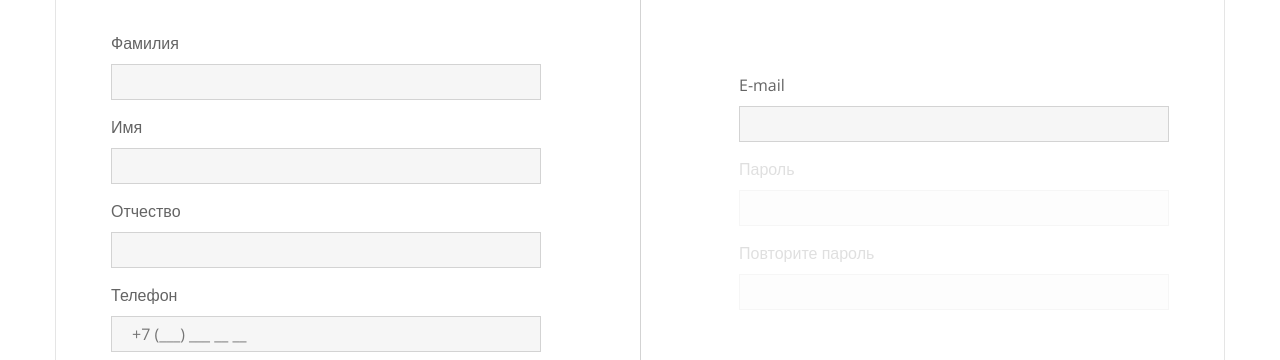
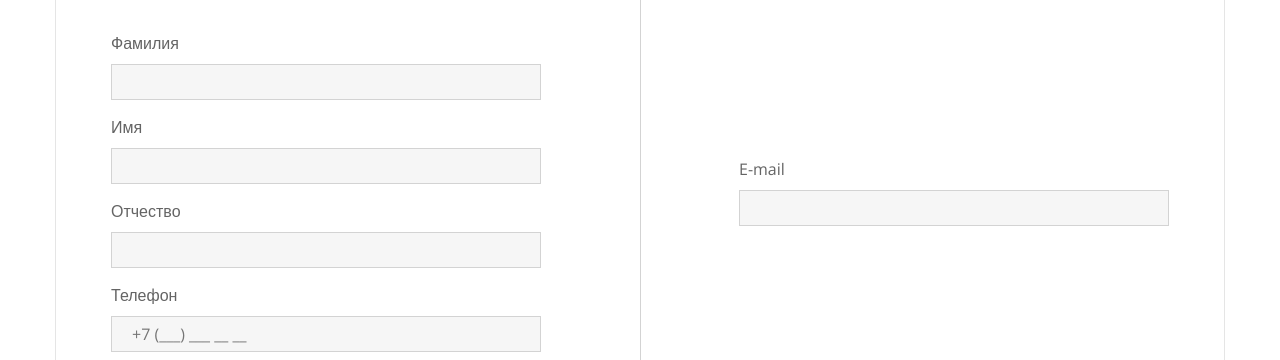
Before and after one commit to Mag1sstr/react-website-frost, a React (Vite) app: page /basket in a window 1280 px wide. Both pictures are taken after a click on the button "Оформить заказ". Shown: the part 377-737 px from the top of the page. Built offline with nearby package versions, Linux system fonts and the light colour scheme.

Commit message:
add-validation

```diff
--- a/src/components/BasketPage/BasketPage.jsx
+++ b/src/components/BasketPage/BasketPage.jsx
@@ -9,6 +9,24 @@ import Basket from "../Basket/Basket";
 export default function BasketPage() {
   let [mainStage, setMainStage] = useState(0);
   let [currentStage, setCurrentStage] = useState(1);
+  let [inputValue, setInputValue] = useState(
+    {
+      name:'',
+      surname:'',
+      patronymic:'',
+      tel:'',
+      email:'',
+    }
+  )
+  let [inputDeliveryValue, setInputDeliveryValue] = useState(
+    {
+      region:'',
+      city:'',
+      street:'',
+      house:'',
+      apartment:'',
+    }
+  )
   const stagesArray = [
     {
       name: "Корзина",
@@ -22,6 +40,8 @@ export default function BasketPage() {
         <ContactInformationPage
           setMainStage={setMainStage}
           setCurrentStage={setCurrentStage}
+          setInputValue={setInputValue}
+          inputValue={inputValue}
         />
       ),
     },
@@ -31,6 +51,8 @@ export default function BasketPage() {
         <DeliveryPage
           setMainStage={setMainStage}
           setCurrentStage={setCurrentStage}
+          setInputDeliveryValue={setInputDeliveryValue}
+          inputDeliveryValue={inputDeliveryValue}
         />
       ),
     },
@@ -39,7 +61,7 @@ export default function BasketPage() {
       component: <CompletionPage />,
     },
   ];
-  // console.log(currentStage);
+  // console.log(mainStage);
 
   return (
     <>
@@ -53,10 +75,10 @@ export default function BasketPage() {
                   <div
                     key={el.name}
                     onClick={() => {
-                      setMainStage(index < currentStage ? index : null);
+                      setMainStage(index < currentStage ? index : mainStage);
                     }}
                     className="order__link"
-                    href="#"
+                    // href="#"
                   >
                     <div
                       className={
--- a/src/components/ContactInformationPage/ContactInformationPage.jsx
+++ b/src/components/ContactInformationPage/ContactInformationPage.jsx
@@ -1,29 +1,86 @@
+import { useState } from "react";
 import "./ContactInformationPage.css";
 
 export default function ContactInformationPage(props) {
+  // let [inputValue, setInputValue] = useState(
+  //   {
+  //     name:'',
+  //     surname:'',
+  //     patronymic:'',
+  //     tel:'',
+  //     email:'',
+  //   }
+  // )
+  const [error, setError] = useState(false);
+  const [emailError, setEmailError] = useState("");
+  const re =
+    /^(([^<>()[\]\.,;:\s@\"]+(\.[^<>()[\]\.,;:\s@\"]+)*)|(\".+\"))@(([^<>()[\]\.,;:\s@\"]+\.)+[^<>()[\]\.,;:\s@\"]{2,})$/i;
+
+  // console.log(inputValue.surname);
+
   return (
     <>
       <div style={{ marginBottom: "30px" }} className="conteiner">
         <div className="contactinfo">
           <div className="contactinfo__inner">
             <h1 className="contactinfo__title">Контактные данные</h1>
+            {error ? (
+              <div style={{ color: "red" }}>Заполните все поля!</div>
+            ) : null}
             <div className="contactinfo__row">
               <div className="contactinfo__block">
                 <div className="contactinfo__input-block">
                   <p className="contactinfo__input-text">Фамилия</p>
-                  <input className="contactinfo__input" type="text" />
+                  <input
+                    value={props.inputValue.surname}
+                    onChange={(e) =>
+                      props.setInputValue({
+                        ...props.inputValue,
+                        surname: e.target.value,
+                      })
+                    }
+                    className="contactinfo__input"
+                    type="text"
+                  />
                 </div>
                 <div className="contactinfo__input-block">
                   <p className="contactinfo__input-text">Имя</p>
-                  <input className="contactinfo__input" type="text" />
+                  <input
+                    value={props.inputValue.name}
+                    onChange={(e) =>
+                      props.setInputValue({
+                        ...props.inputValue,
+                        name: e.target.value,
+                      })
+                    }
+                    className="contactinfo__input"
+                    type="text"
+                  />
                 </div>
                 <div className="contactinfo__input-block">
                   <p className="contactinfo__input-text">Отчество</p>
-                  <input className="contactinfo__input" type="text" />
+                  <input
+                    value={props.inputValue.patronymic}
+                    onChange={(e) =>
+                      props.setInputValue({
+                        ...props.inputValue,
+                        patronymic: e.target.value,
+                      })
+                    }
+                    className="contactinfo__input"
+                    type="text"
+                  />
                 </div>
                 <div className="contactinfo__input-block">
                   <p className="contactinfo__input-text">Телефон</p>
                   <input
+                    value={props.inputValue.tel}
+                    onChange={(e) =>
+                      props.setInputValue({
+                        ...props.inputValue,
+                        tel: e.target.value,
+                      })
+                    }
                     className="contactinfo__input"
                     type="tel"
                     placeholder="+7 (___) ___ __ __"
@@ -34,15 +91,25 @@ export default function ContactInformationPage(props) {
               <div className="contactinfo__block">
                 <div className="contactinfo__input-block">
                   <p className="contactinfo__input-text">E-mail</p>
-                  <input className="contactinfo__input" type="text" />
-                </div>
-                <div className="contactinfo__input-block password__opacity">
-                  <p className="contactinfo__input-text">Пароль</p>
-                  <input className="contactinfo__input" type="text" />
-                </div>
-                <div className="contactinfo__input-block password__opacity">
-                  <p className="contactinfo__input-text">Повторите пароль</p>
-                  <input className="contactinfo__input" type="text" />
+                  <div style={{ color: "red", marginBottom: "10px" }}>
+                    {emailError}
+                  </div>
+                  <input
+                    value={props.inputValue.email}
+                    onChange={(e) => {
+                      props.setInputValue({
+                        ...props.inputValue,
+                        email: e.target.value,
+                      });
+                      if (!re.test(String(e.target.value).toLowerCase())) {
+                        setEmailError("Некорректный email");
+                      } else {
+                        setEmailError("");
+                      }
+                    }}
+                    className="contactinfo__input"
+                    type="text"
+                  />
                 </div>
               </div>
             </div>
@@ -54,8 +121,19 @@ export default function ContactInformationPage(props) {
           <div className="inner">
             <button
               onClick={() => {
-                props.setMainStage(2);
-                props.setCurrentStage(3);
+                if (
+                  props.inputValue.name.length !== 0 &&
+                  props.inputValue.surname.length !== 0 &&
+                  props.inputValue.patronymic.length !== 0 &&
+                  props.inputValue.tel.length !== 0 &&
+                  props.inputValue.email.length !== 0
+                ) {
+                  props.setMainStage(2);
+                  props.setCurrentStage(3);
+                } else {
+                  setError(!error);
+                  null;
+                }
               }}
               className="payment__btn"
             >
--- a/src/components/DeliveryPage/DeliveryPage.jsx
+++ b/src/components/DeliveryPage/DeliveryPage.jsx
@@ -1,17 +1,32 @@
+import { useState } from "react";
 import "./DeliveryPage.css";
 
 export default function DeliveryPage(props) {
+  // let [inputValue, setInputValue] = useState(
+  //   {
+  //     region:'',
+  //     city:'',
+  //     street:'',
+  //     house:'',
+  //     apartment:'',
+  //   }
+  // )
+  const [error,setError] = useState(false)
   return (
     <>
       <div style={{ marginBottom: "30px" }} className="conteiner">
         <div className="deliverypage">
           <div className="deliverypage__inner">
             <p className="deliverypage__title">Доставка</p>
+            {error ? <div style={{color:'red'}}>Заполните все поля!</div> : null}
+
             <div className="deliverypage__row">
               <div className="deliverypage__block">
                 <div className="deliverypage__input-block">
                   <p className="deliverypage__input-text">Область</p>
                   <input
+                    value={props.inputDeliveryValue.region}
+                    onChange={(e)=>props.setInputDeliveryValue({...props.inputDeliveryValue, region: e.target.value})}
                     type="text"
                     className="deliverypage__input"
                     placeholder="Акмолинская область"
@@ -19,23 +34,23 @@ export default function DeliveryPage(props) {
                 </div>
                 <div className="deliverypage__input-block">
                   <p className="deliverypage__input-text">Город или поселок</p>
-                  <input type="text" className="deliverypage__input" />
+                  <input value={props.inputDeliveryValue.city} onChange={(e)=>props.setInputDeliveryValue({...props.inputDeliveryValue, city: e.target.value})} type="text" className="deliverypage__input" />
                 </div>
               </div>
               <div className="deliverypage__line"></div>
               <div className="deliverypage__block">
                 <div className="deliverypage__input-block">
                   <p className="deliverypage__input-text">Улица</p>
-                  <input type="text" className="deliverypage__input" />
+                  <input value={props.inputDeliveryValue.street} onChange={(e)=>props.setInputDeliveryValue({...props.inputDeliveryValue, street: e.target.value})} type="text" className="deliverypage__input" />
                 </div>
                 <div className="deliverypage__input-row">
                   <div className="deliverypage__input-block">
                     <p className="deliverypage__input-text">Дом</p>
-                    <input type="text" className="deliverypage__input" />
+                    <input value={props.inputDeliveryValue.house} onChange={(e)=>props.setInputDeliveryValue({...props.inputDeliveryValue, house: e.target.value})} type="text" className="deliverypage__input" />
                   </div>
                   <div className="deliverypage__input-block">
                     <p className="deliverypage__input-text">Квартира</p>
-                    <input type="text" className="deliverypage__input" />
+                    <input value={props.inputDeliveryValue.apartment} onChange={(e)=>props.setInputDeliveryValue({...props.inputDeliveryValue, apartment: e.target.value})} type="text" className="deliverypage__input" />
                   </div>
                 </div>
               </div>
@@ -48,8 +63,14 @@ export default function DeliveryPage(props) {
           <div className="inner">
             <button
               onClick={() => {
-                props.setMainStage(3);
-                props.setCurrentStage(4);
+                if(props.inputDeliveryValue.apartment.length !== 0 && props.inputDeliveryValue.city.length !== 0 && props.inputDeliveryValue.house.length !== 0 && props.inputDeliveryValue.region.length !== 0 && props.inputDeliveryValue.street.length !== 0){
+
+                  props.setMainStage(3);
+                  props.setCurrentStage(4);
+                }else{
+                  setError(!error)
+                  null
+                }
               }}
               className="payment__btn"
             >
```
